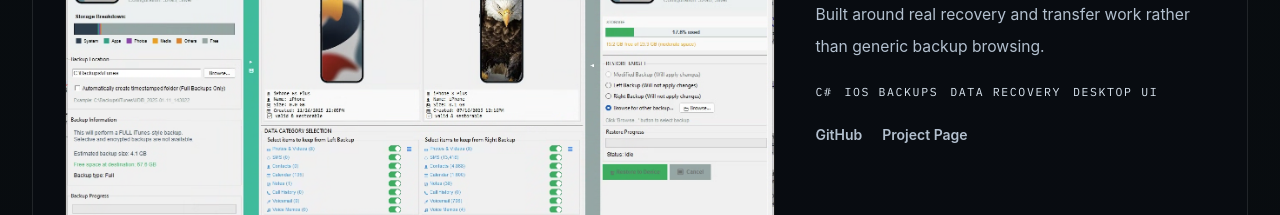
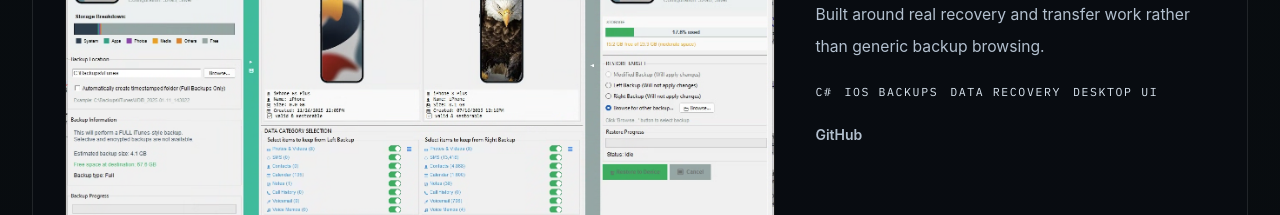
Before and after one commit to mcampetta/portfolio-site, a Next.js app: page / in a window 1280 px wide. Shown: the part 5200-5415 px from the top of the page. Built offline with nearby package versions, Linux system fonts and the light colour scheme.

Commit message:
Update public project links

```diff
--- a/data/site.ts
+++ b/data/site.ts
@@ -102,8 +102,7 @@ export const siteContent = {
       caseStudy:
         "Built around real recovery and transfer work rather than generic backup browsing.",
       tags: ["C#", "iOS Backups", "Data Recovery", "Desktop UI"],
-      github: { label: "GitHub", href: "https://github.com/your-handle/ios-backup-manager" },
-      demo: { label: "Project Page", href: "https://example.com/ios-backup-manager" },
+      github: { label: "GitHub", href: "https://github.com/mcampetta/iOSBackupManager" },
       images: [
         {
           src: withBasePath("/portfolio-assets/projects/ios-backup-manager/backup-ui.png"),
@@ -173,7 +172,7 @@ export const siteContent = {
         "Minimal, operator-focused UI that keeps state, inputs, and output visible without noise.",
       tags: ["Desktop UI", "C#", "Encryption Tooling", "Operator Workflow"],
       github: { label: "GitHub", href: "https://github.com/mcampetta/ObsidianQ" },
-      demo: { label: "Project Page", href: "https://example.com/obsidianq" },
+      demo: { label: "Project Page", href: "https://mcampetta.github.io/ObsidianQ/" },
       images: [
         {
           src: withBasePath("/portfolio-assets/projects/obsidianq/terminal-ui.png"),
@@ -196,7 +195,7 @@ export const siteContent = {
         "Focused on queue visibility, useful settings, and reliable operation at scale.",
       tags: ["Image Processing", "Desktop Utility", "Workflow Design"],
       github: { label: "GitHub", href: "https://github.com/mcampetta/HEICtoJPG" },
-      demo: { label: "Project Page", href: "https://example.com/heic-converter" },
+      demo: { label: "Project Page", href: "https://mcampetta.github.io/HEICtoJPG/" },
       images: [
         {
           src: withBasePath("/portfolio-assets/projects/heic-converter/main-ui.jpg"),
```
